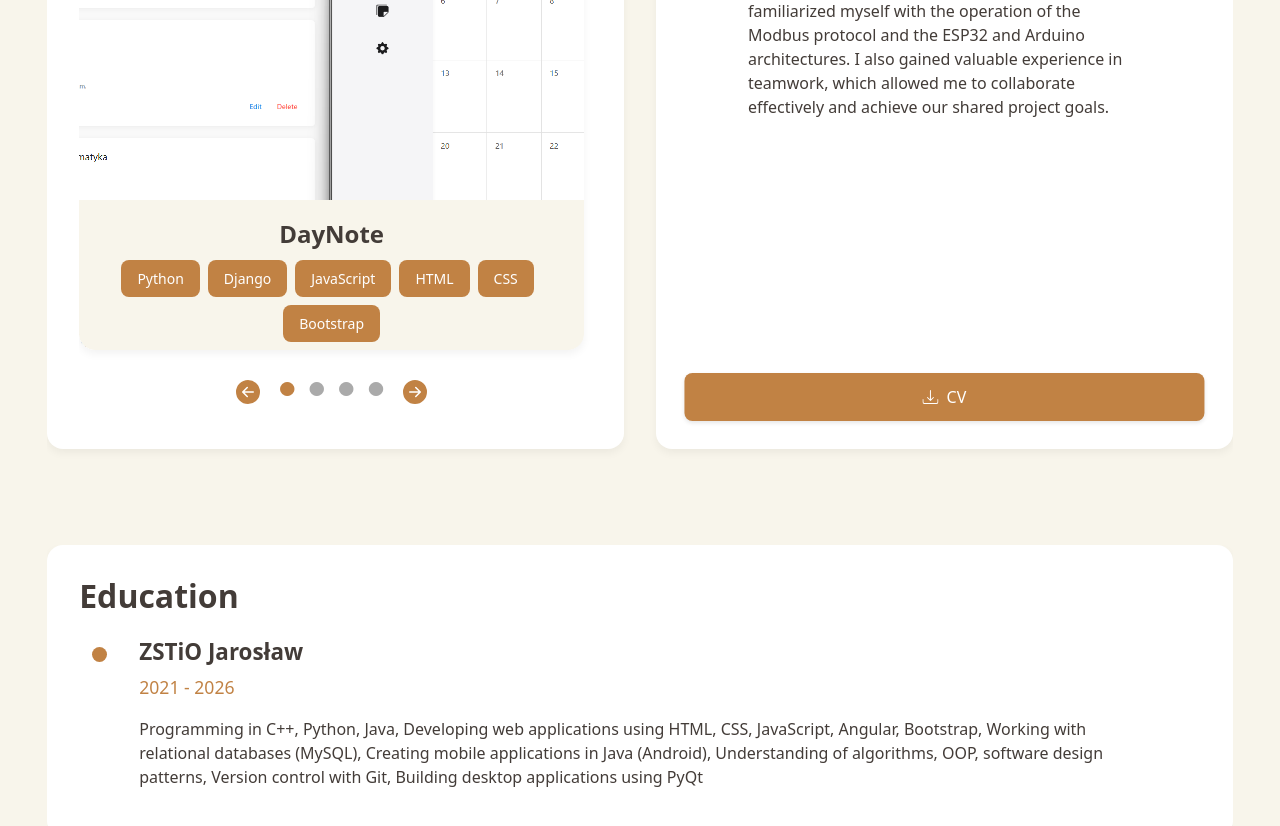
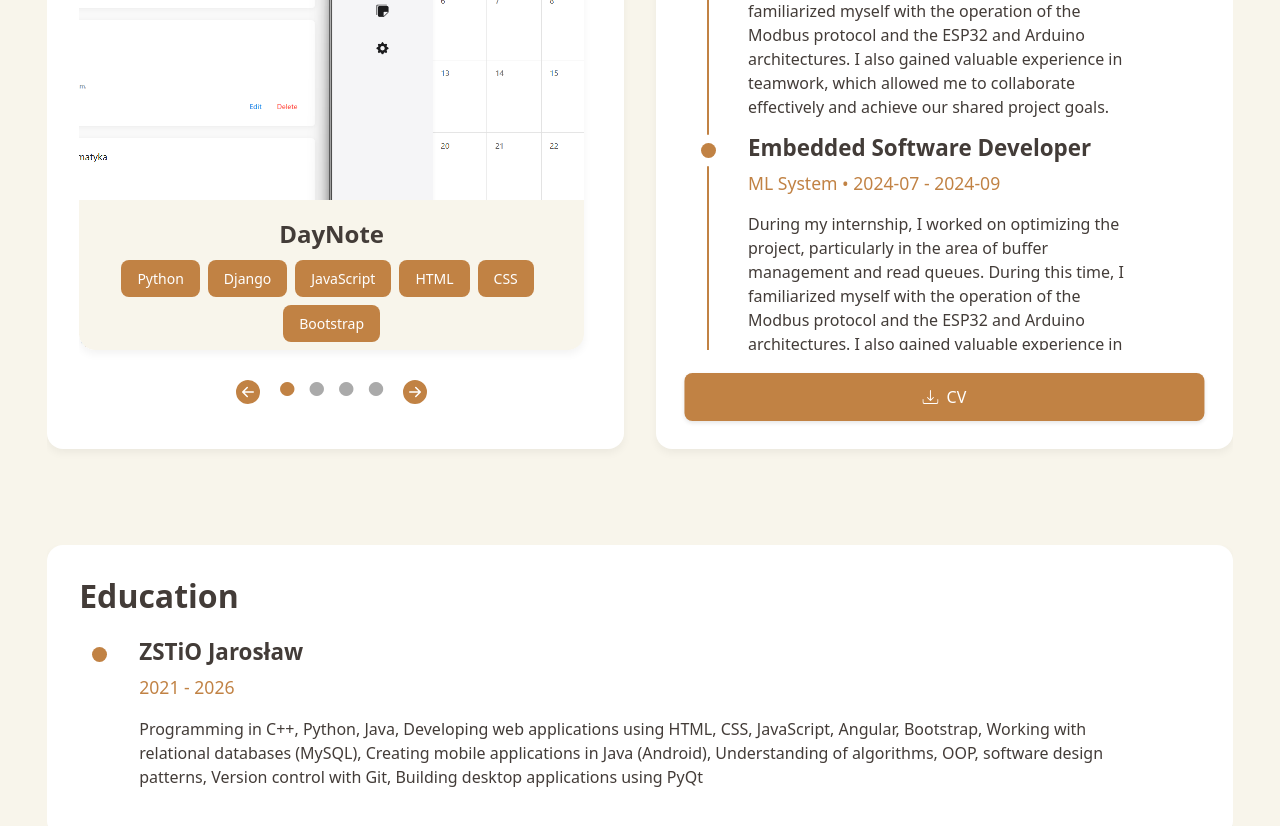
Before and after one commit to krzysztofkobra/my-page, a React (Create React App) app: page / in a window 1280 px wide. Shown: the part 1180-2006 px from the top of the page. Built offline with nearby package versions, Linux system fonts and the light colour scheme.

Commit message:
final changes

```diff
--- a/src/components/ScrollableSections.jsx
+++ b/src/components/ScrollableSections.jsx
@@ -18,6 +18,21 @@ const ScrollableSections = () => {
   }, []);
 
   const experienceItems = [
+    {
+      title: 'Embedded Software Developer',
+      company: 'ML System • 2024-07 - 2024-09',
+      description: 'During my internship, I worked on optimizing the project, particularly in the area of buffer management and read queues. During this time, I familiarized myself with the operation of the Modbus protocol and the ESP32 and Arduino architectures. I also gained valuable experience in teamwork, which allowed me to collaborate effectively and achieve our shared project goals.'
+    },
+    {
+      title: 'Embedded Software Developer',
+      company: 'ML System • 2024-07 - 2024-09',
+      description: 'During my internship, I worked on optimizing the project, particularly in the area of buffer management and read queues. During this time, I familiarized myself with the operation of the Modbus protocol and the ESP32 and Arduino architectures. I also gained valuable experience in teamwork, which allowed me to collaborate effectively and achieve our shared project goals.'
+    },
+    {
+      title: 'Embedded Software Developer',
+      company: 'ML System • 2024-07 - 2024-09',
+      description: 'During my internship, I worked on optimizing the project, particularly in the area of buffer management and read queues. During this time, I familiarized myself with the operation of the Modbus protocol and the ESP32 and Arduino architectures. I also gained valuable experience in teamwork, which allowed me to collaborate effectively and achieve our shared project goals.'
+    },
     {
       title: 'Embedded Software Developer',
       company: 'ML System • 2024-07 - 2024-09',
```
